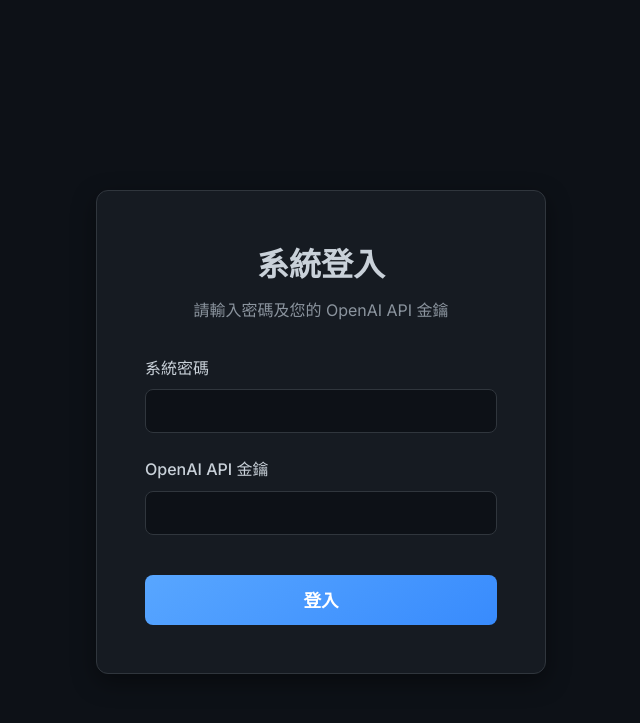
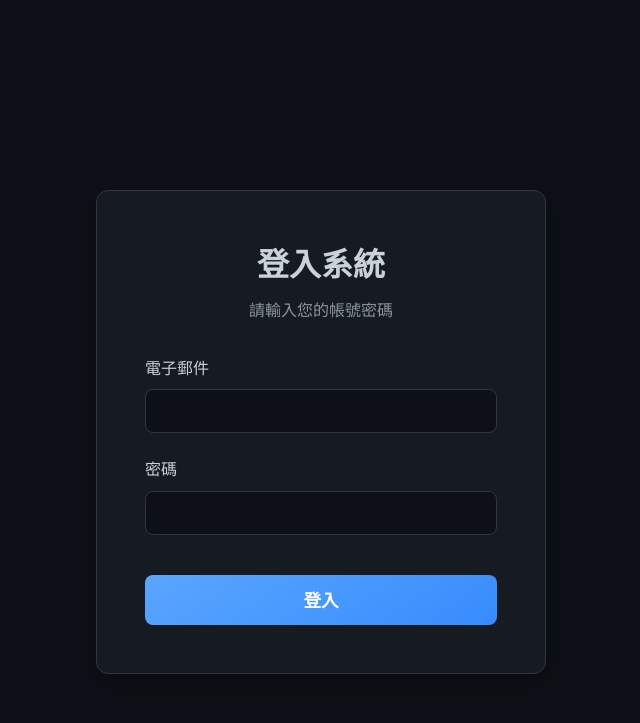
Before and after one commit to CRCRCRCRCRC/china-threat-dashboard, a Flask app: page /login in a window 1280 px wide. Shown: the top 723 px of the page, without its empty margins (319-959 px from the left). Run offline with Flask 3, Linux system fonts and the light colour scheme.

Commit message:
Feat: 將登入系統改為帳號密碼驗證

```diff
--- a/app.py
+++ b/app.py
@@ -17,54 +17,53 @@ load_dotenv()
 app = Flask(__name__)
 # 建立一個安全的密鑰供 session 使用
 app.secret_key = os.getenv("FLASK_SECRET_KEY", "a_very_secretive_and_secure_default_key")
+# 從環境變數讀取 OpenAI API Key
+OPENAI_API_KEY = os.getenv("OPENAI_API_KEY")
 
 # --- 驗證裝飾器 ---
-def requires_auth(f):
+def login_required(f):
     @wraps(f)
-    def decorated(*args, **kwargs):
-        if 'logged_in' not in session:
-            return redirect(url_for('login'))
+    def decorated_function(*args, **kwargs):
+        if not session.get('logged_in'):
+            return redirect(url_for('login', next=request.url))
         return f(*args, **kwargs)
-    return decorated
+    return decorated_function
 
 # --- 登入/登出路由 ---
 @app.route('/login', methods=['GET', 'POST'])
 def login():
     if request.method == 'POST':
+        username = request.form.get('username')
         password = request.form.get('password')
-        api_key = request.form.get('api_key')
 
-        # 使用環境變數中的密碼或一個預設密碼
-        correct_password = os.getenv("APP_PASSWORD", "1234")
-
-        if password == correct_password and api_key and api_key.startswith('sk-'):
+        # 寫死的帳號密碼
+        if username == 'cn8964@8964.com' and password == 'cn8964':
             session['logged_in'] = True
-            session['openai_api_key'] = api_key
+            flash('登入成功！', 'success')
             return redirect(url_for('index'))
         else:
-            error_message = "密碼錯誤或 API 金鑰無效。"
-            return render_template('login.html', error=error_message)
+            flash('帳號或密碼錯誤，請重新輸入。', 'error')
+            return redirect(url_for('login'))
     return render_template('login.html')
 
 @app.route('/logout')
 def logout():
     session.pop('logged_in', None)
-    session.pop('openai_api_key', None)
+    flash('您已成功登出。', 'info')
     return redirect(url_for('login'))
 
 # --- 主應用程式路由 ---
 @app.route('/')
-@requires_auth
+@login_required
 def index():
     """渲染主頁面"""
     return render_template('index.html')
 
 @app.route('/analyze', methods=['POST'])
-@requires_auth
+@login_required
 def analyze():
-    api_key = session.get('openai_api_key')
-    if not api_key:
-        return jsonify({"error": "未在 session 中找到 API 金鑰。請重新登入。"}), 401
+    if not OPENAI_API_KEY:
+        return jsonify({"error": "伺服器未設定 OpenAI API 金鑰。"}), 500
 
     try:
         # --- 1. 資料蒐集 ---
@@ -85,7 +84,7 @@ def analyze():
         threat_probability = calculate_threat_probability(indicators)
 
         # --- 3. AI 報告生成 ---
-        ai_report = generate_ai_report(indicators, threat_probability, sources, api_key)
+        ai_report = generate_ai_report(indicators, threat_probability, sources, OPENAI_API_KEY)
 
         # --- 4. 準備傳送到前端的資料 ---
         response_data = {
@@ -114,5 +113,5 @@ def analyze():
 
 if __name__ == '__main__':
     # 預設密碼為 1234，您可以在 .env 檔案中設定 APP_PASSWORD 來覆寫
-    print("伺服器已啟動。預設密碼為 '1234'。")
+    print("伺服器已啟動。")
     app.run(debug=True, port=5001)
--- a/requirements.txt
+++ b/requirements.txt
@@ -6,3 +6,4 @@ python-dotenv
 Werkzeug>=2.0
 metalpriceapi
 gunicorn
+numpy
--- a/templates/login.html
+++ b/templates/login.html
@@ -10,21 +10,27 @@
 <body>
     <div class="login-container">
         <div class="login-box">
-            <h1>系統登入</h1>
-            <p class="login-subtitle">請輸入密碼及您的 OpenAI API 金鑰</p>
+            <h1>登入系統</h1>
+            <p class="login-subtitle">請輸入您的帳號密碼</p>
 
-            {% if error %}
-                <div class="flash-error">{{ error }}</div>
-            {% endif %}
+            {% with messages = get_flashed_messages(with_categories=true) %}
+                {% if messages %}
+                    {% for category, message in messages %}
+                        {% if category == 'error' %}
+                            <div class="flash-error">{{ message }}</div>
+                        {% endif %}
+                    {% endfor %}
+                {% endif %}
+            {% endwith %}
 
-            <form action="{{ url_for('login') }}" method="post">
+            <form method="post">
                 <div class="input-group">
-                    <label for="password">系統密碼</label>
-                    <input type="password" id="password" name="password" required>
+                    <label for="username">電子郵件</label>
+                    <input type="email" id="username" name="username" required>
                 </div>
                 <div class="input-group">
-                    <label for="api_key">OpenAI API 金鑰</label>
-                    <input type="text" id="api_key" name="api_key" required>
+                    <label for="password">密碼</label>
+                    <input type="password" id="password" name="password" required>
                 </div>
                 <button type="submit" class="btn-login">登入</button>
             </form>
```
